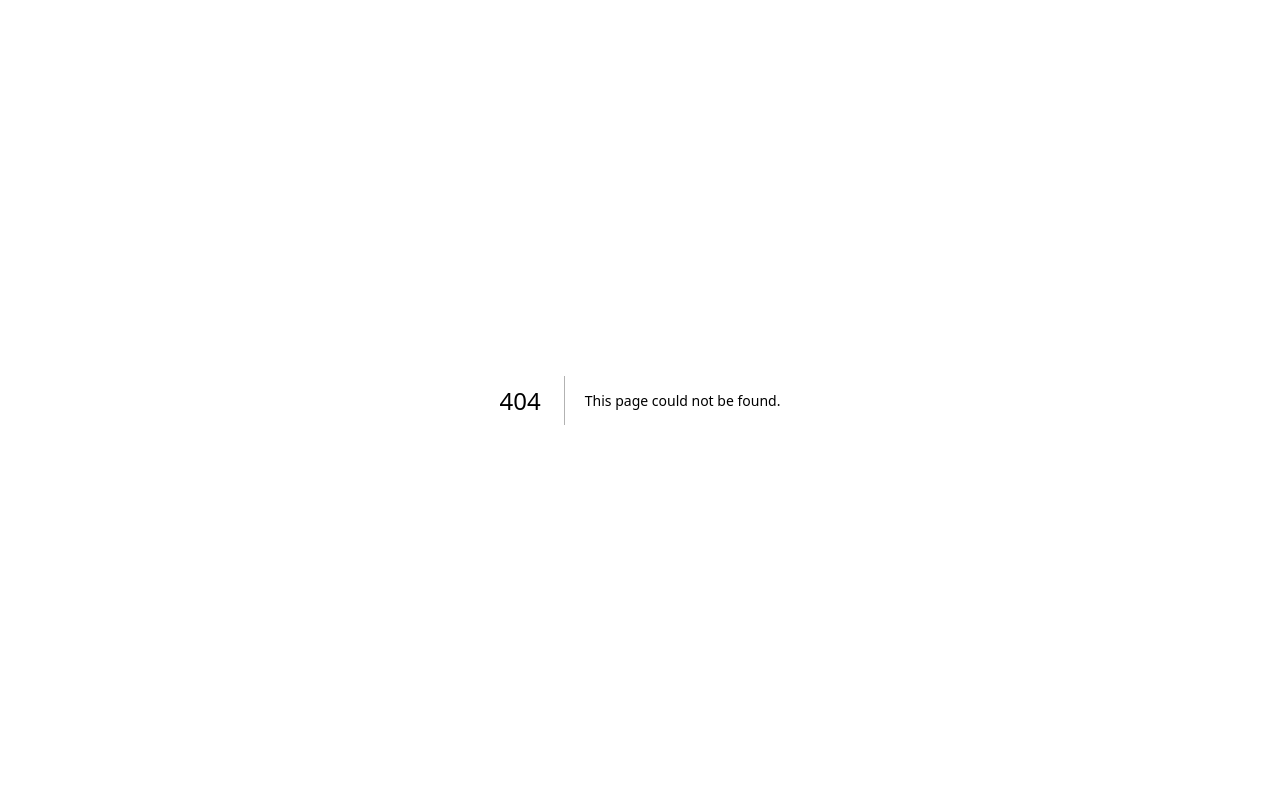
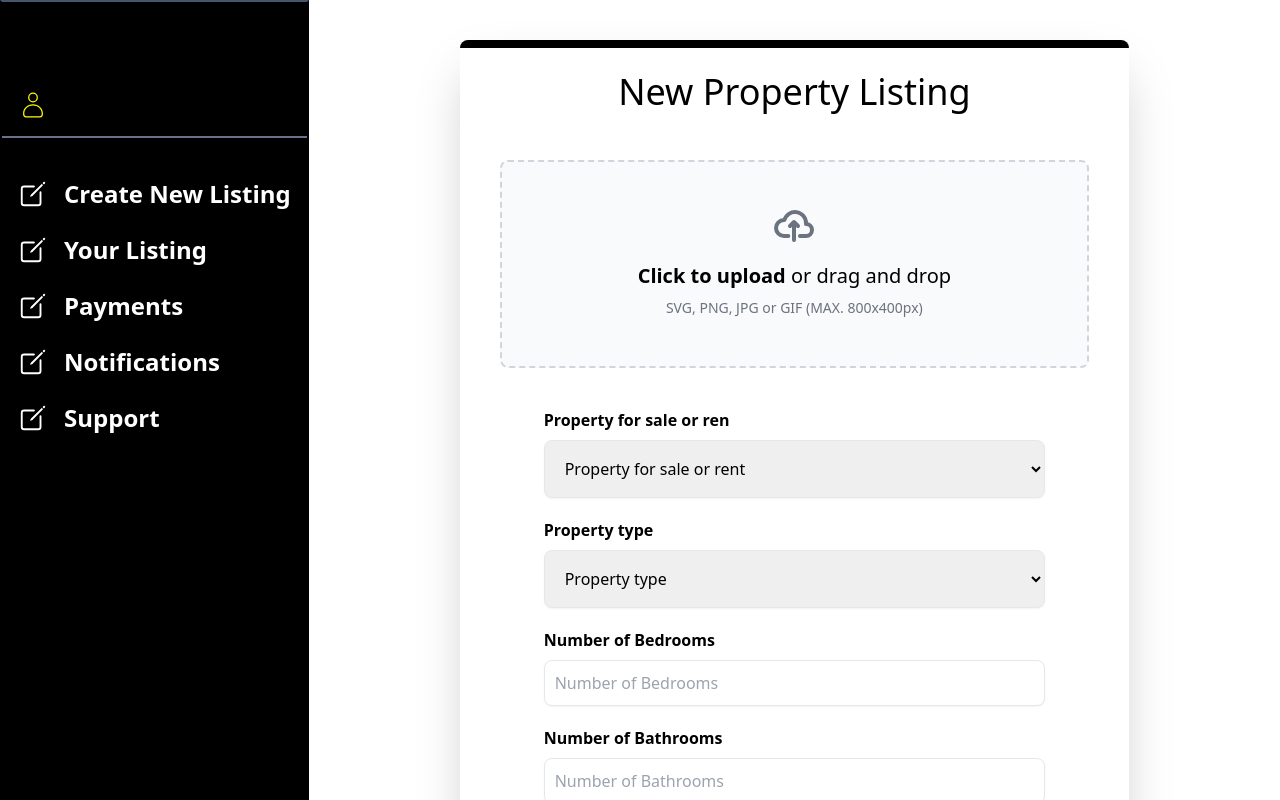
Before and after one commit to vivekrajput566/nextopson, a Next.js app: page /dashboard/new-listing-form in a window 1280 px wide. Before the commit this address had no page. Built offline with nearby package versions, Linux system fonts and the light colour scheme.

Commit message:
updating files

```diff
--- /dev/null
+++ b/app/dashboard/new-listing-form/page.js
@@ -0,0 +1,15 @@
+import React from 'react'
+import PropertyForm from '../new-property-listing'
+
+function NewListingForm() {
+  return (
+    <>
+
+    <PropertyForm />
+
+    </>
+
+  )
+}
+
+export default NewListingForm
```
